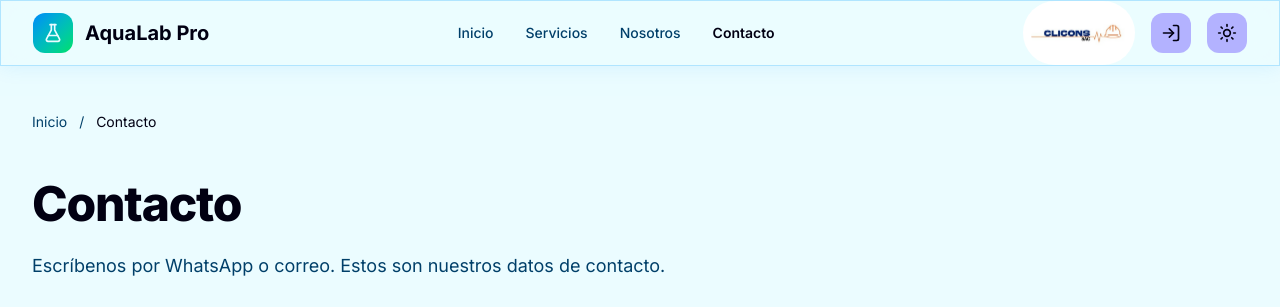
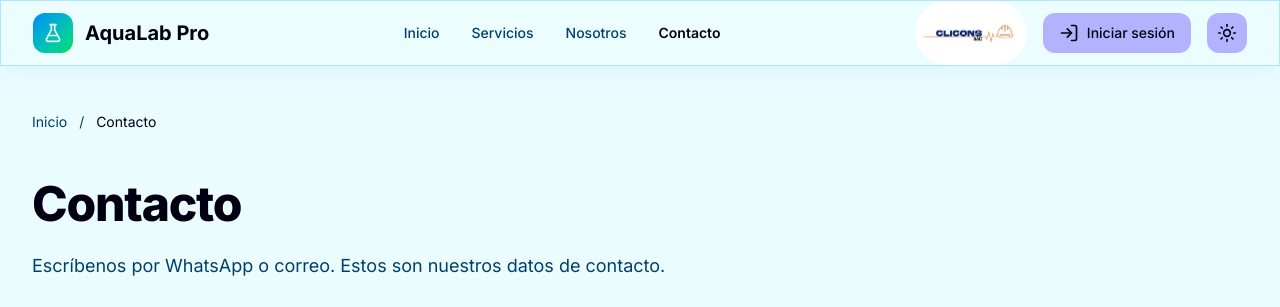
Before and after one commit to flavioagusto/aqualab-pro, a website: page contacto/index.html in a window 1280 px wide. Shown: the top 307 px of the page. Drawn offline with nearby package versions, Linux system fonts and the light colour scheme.

Commit message:
Mostrar texto "Iniciar sesion" en el boton de acceso al sistema interno
El boton del header ahora muestra el texto junto al icono en pantallas grandes
(lg+); en mobile/tablet se mantiene solo el icono para no saturar el header,
y el enlace de texto del menu movil se renombra de "Acceder" a "Iniciar sesion".

Co-Authored-By: Claude Sonnet 5 <noreply@anthropic.com>

```diff
--- a/contacto/index.html
+++ b/contacto/index.html
@@ -111,8 +111,9 @@
                     <div class="bg-card p-2 overflow-hidden flex items-center justify-center" style="border-radius: 2.5rem; border: none; height: 64px; width: 112px;">
                         <img id="clicons-logo" src="/logo-aqualabpro-laboratorio-piura.jpg" alt="AquaLab Pro — laboratorio de análisis de agua y suelos en Piura" class="h-full w-auto object-contain transition-all duration-300" style="border-radius: 2.5rem; display: block; -webkit-border-radius: 2.5rem; -moz-border-radius: 2.5rem;">
                     </div>
-                    <a href="https://cotapp.aqualabpro.store/login" target="_blank" rel="noopener noreferrer" class="flex items-center justify-center w-10 h-10 rounded-lg bg-secondary text-secondary-foreground hover:bg-secondary/80 transition-colors" aria-label="Acceder al sistema interno" title="Acceder">
-                        <i data-lucide="log-in" class="w-5 h-5"></i>
+                    <a href="https://cotapp.aqualabpro.store/login" target="_blank" rel="noopener noreferrer" class="flex items-center gap-2 h-10 px-3 lg:px-4 rounded-lg bg-secondary text-secondary-foreground hover:bg-secondary/80 transition-colors text-sm font-medium" aria-label="Iniciar sesión" title="Iniciar sesión">
+                        <i data-lucide="log-in" class="w-5 h-5 flex-shrink-0"></i>
+                        <span class="hidden lg:inline">Iniciar sesión</span>
                     </a>
                     <button id="theme-toggle" class="flex items-center justify-center w-10 h-10 rounded-lg bg-secondary text-secondary-foreground hover:bg-secondary/80 transition-colors">
                         <i data-lucide="sun" class="w-5 h-5"></i>
@@ -132,7 +133,7 @@
                     <a href="/servicios/" class="block px-3 py-2 text-base font-medium text-muted-foreground hover:text-foreground hover:bg-accent rounded-md transition-colors">Servicios</a>
                     <a href="/nosotros/" class="block px-3 py-2 text-base font-medium text-muted-foreground hover:text-foreground hover:bg-accent rounded-md transition-colors">Nosotros</a>
                     <a href="/contacto/" class="block px-3 py-2 text-base font-medium text-foreground font-semibold hover:bg-accent rounded-md transition-colors">Contacto</a>
-                    <a href="https://cotapp.aqualabpro.store/login" target="_blank" rel="noopener noreferrer" class="block px-3 py-2 text-base font-medium text-muted-foreground hover:text-foreground hover:bg-accent rounded-md transition-colors">Acceder</a>
+                    <a href="https://cotapp.aqualabpro.store/login" target="_blank" rel="noopener noreferrer" class="block px-3 py-2 text-base font-medium text-muted-foreground hover:text-foreground hover:bg-accent rounded-md transition-colors">Iniciar sesión</a>
                 </div>
             </div>
         </nav>
```
Also changed, not shown: index.html (+4 -3 lines), nosotros/index.html (+4 -3 lines), servicios/analisis-de-agua-de-pozo-piura/index.html (+4 -3 lines), servicios/analisis-de-agua-potable-piura/index.html (+4 -3 lines), servicios/analisis-de-agua-residual-vma-piura/index.html (+4 -3 lines), servicios/analisis-de-minerales-piura/index.html (+4 -3 lines), servicios/analisis-de-suelos-agricolas-piura/index.html (+4 -3 lines), servicios/index.html (+4 -3 lines), servicios/monitoreo-ambiental-piura/index.html (+4 -3 lines), servicios/muestreo-y-cadena-de-custodia-piura/index.html (+4 -3 lines), servicios/plantas-de-tratamiento-de-agua-potable/index.html (+4 -3 lines), servicios/sales-solubles-en-suelos-piura/index.html (+4 -3 lines), dist/output.css.
